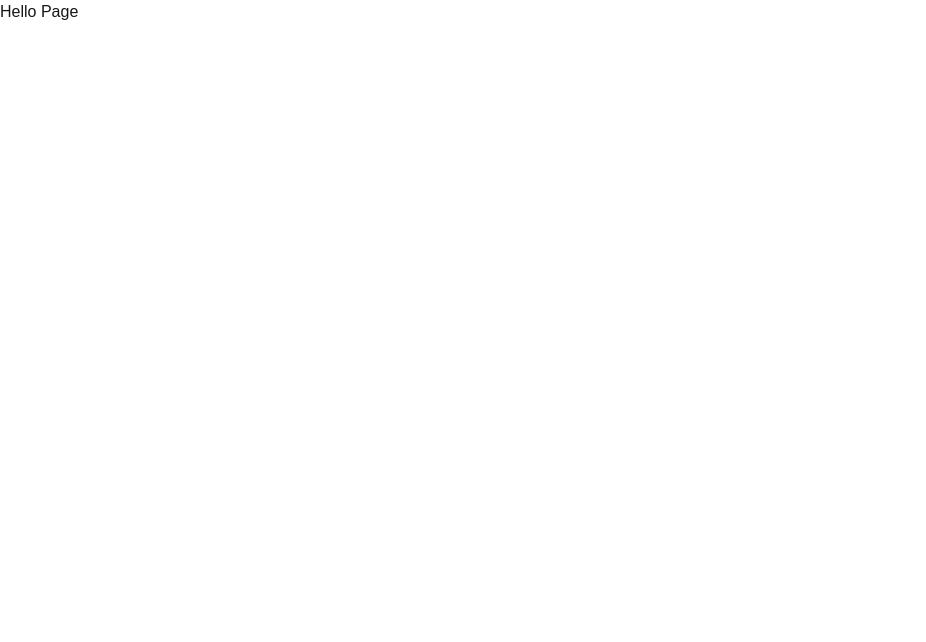
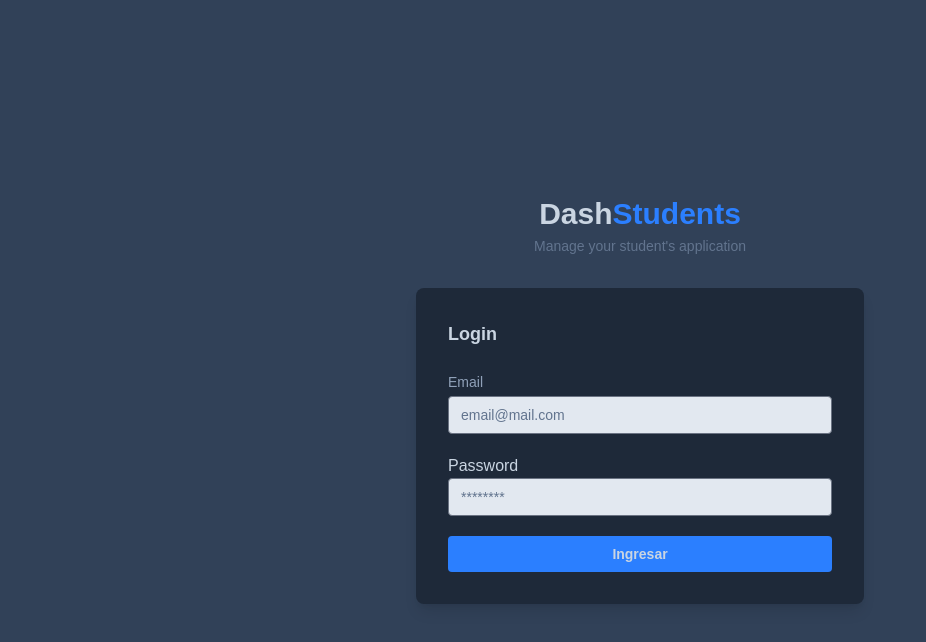
Before and after one commit to profe-gus/2026-1-nextjs-basics, a Next.js app: page /login in a window 1280 px wide. Shown: the top 642 px of the page, without its empty margins (0-926 px from the left). Built offline with nearby package versions, Linux system fonts and the light colour scheme.

Commit message:
login page

```diff
--- a/app/login/page.tsx
+++ b/app/login/page.tsx
@@ -1,8 +1,8 @@
 'use client'
 
-import { useRouter } from "next/router";
 import { useState } from "react";
 import { useAuthStore } from "../_store/store/auth.store";
+import { useRouter } from "next/navigation";
 
 export default function LoginPage() {
     const [email, setEmail] = useState<string>("");
@@ -11,18 +11,18 @@ export default function LoginPage() {
     const [error, setError] = useState<string>("");
     const [loading, setLoading] = useState<boolean>(false);
     const router = useRouter();
-    const {login} = useAuthStore();
+    const { login } = useAuthStore();
 
     const handleSubmit = async (e: React.SubmitEvent) => {
         e.preventDefault();
         setError("");
         setLoading(true);
-    try{
+        try {
             await login(email, password);
             router.push("/dashboard/students")
-    }catch(error){
+        } catch (error) {
             setError(`Credenciales invalidas, por favor intenta de nuevo`);
-    }finally{
+        } finally {
             setLoading(false);
         }
     }
@@ -30,8 +30,57 @@ const handleSubmit = async (e: React.SubmitEvent) => {
 
 
     return (
+        <div className="bg-slate-700 min-h-screen flex items-center justify-center text-slate-300 selection:bg-blue-600 selection:text-slate-100">
+
+            <div className="w-full max-w-md">
+
+                <div className="mb-8 text-center">
+                    <h1 className="text-2xl md:text-3xl font-bold">
+                        Dash<span className="text-blue-500">Students</span>
+                    </h1>
+                    <p className="text-slate-500 text-sm mt-1">Manage your student's application</p>
+                </div>
+
+                <div className="bg-gray-800 rounded-lg shadow-lg p-8">
+                    <h2 className="text-lg font-semibold mb-6">Login</h2>
+                    <form onSubmit={handleSubmit} className="space-y-5">
                         <div>
-      <h1>Hello Page</h1>
+                            <label htmlFor="email" className="block text-sm text-slate-400 mb-1">Email</label>
+                            <input
+                                type="text"
+                                className="w-full bg-slate-200 text-slate-900 placeholder-slate-500 border border-gray-500 rounded px-3 py-2 text-sm focus:border-blue-500 focus:ring-1 focus:ring-blue-500"
+                                value={email}
+                                onChange={(e)=> setEmail(e.target.value)}
+                                required
+                                placeholder="email@mail.com"
+                                />
+                        </div>
+                        <div>
+                            <label htmlFor="password">Password</label>
+                            <input
+                                type="password"
+                                className="w-full bg-slate-200 text-slate-900 placeholder-slate-500 border border-gray-500 rounded px-3 py-2 text-sm focus:border-blue-500 focus:ring-1 focus:ring-blue-500"
+                                value={password}
+                                onChange={(e)=> setPassword(e.target.value)}
+                                required
+                                placeholder="********"
+                                />
+                        </div>
+                        <button
+                            type="submit"
+                            disabled={loading}
+                            className="w-full bg-blue-500 hover:bg-blue-600 disabled:bg-blue-800 disabled:cursor-not-allowed font-semibold py-2 px-4 rounded text-sm transition-colors"
+                        >
+                            Ingresar
+                        </button>
+
+                    </form>
+
+                </div>
+
+            </div>
+
+
         </div>
     );
 }
```
Lines whose indentation alone changed are shown as unchanged.
